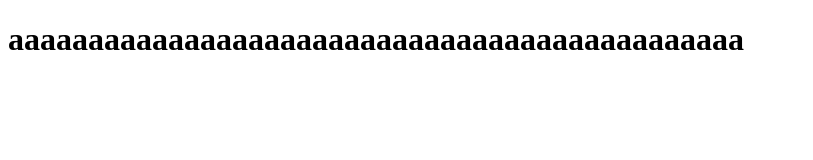
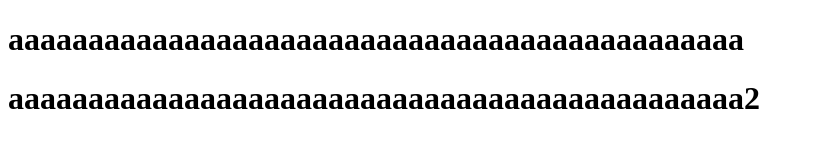
Before and after one commit to TheQuiett/t_git, a plain HTML site: page index.html in a window 1280 px wide. Shown: the whole page, without its empty margins (0-813 px from the left). Drawn offline with Linux system fonts and the light colour scheme.

Commit message:
기능목록 추가 및 리드미 수정

```diff
--- a/index.html
+++ b/index.html
@@ -8,5 +8,6 @@
 </head>
 <body>
     <h1>aaaaaaaaaaaaaaaaaaaaaaaaaaaaaaaaaaaaaaaaaaaaaa</h1>
+    <h1>aaaaaaaaaaaaaaaaaaaaaaaaaaaaaaaaaaaaaaaaaaaaaa2</h1>
 </body>
 </html>
```
Also changed, not shown: 1 other file.
